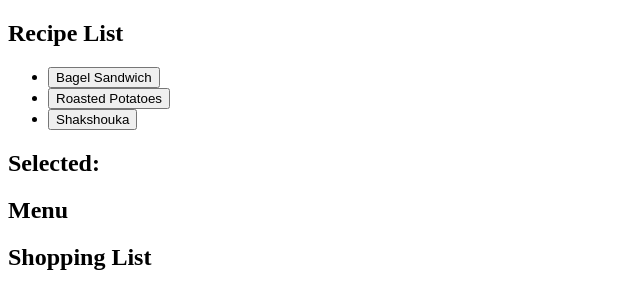
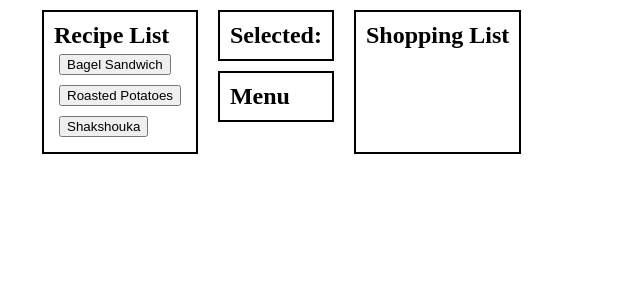
Before and after one commit to joelenehales/meal-planner, a plain HTML site: page index.html in a window 1280 px wide. Shown: the whole page, without its empty margins (0-640 px from the left). Drawn offline with Linux system fonts and the light colour scheme.

Commit message:
Beginning CSS

```diff
--- a/index.html
+++ b/index.html
@@ -4,30 +4,32 @@
     <meta charset="UTF-8">
     <meta name="viewport" content="width=device-width, initial-scale=1.0">
     <title>Meal Maker</title>
-    <!-- <link rel="stylesheet" href="./style.css"> -->
+    <link rel="stylesheet" href="./style.css">
 </head>
 <body onload="displayRecipes();">
 
-    <div>
+    <section>
         <h2>Recipe List</h2>
         <ul id="recipe-list"></ul>
+    </section>
+
+    <div>
+        <section>
+            <h2>Selected: </h2>
+            <div id="selected-recipe"></div>
+            <button id="add-button" style="display: none" disabled>Add to menu</button>
+        </section>
+
+        <section>
+            <h2>Menu</h2>
+            <ul id="menu-list"></ul>
+        </section>
     </div>
 
-    <div>
-        <h2>Selected: </h2>
-        <div id="selected-recipe"></div>
-        <button id="add-button" style="display: none" disabled>Add to menu</button>
-    </div>
-
-    <div>
-        <h2>Menu</h2>
-        <ul id="menu-list"></ul>
-    </div>
-
-    <div>
+    <section>
         <h2>Shopping List</h2>
         <ul id="shopping-list"></ul>
-    </div>
+    </section>
 
     <script src="./script.js"></script>
 
--- /dev/null
+++ b/style.css
@@ -0,0 +1,49 @@
+body {
+    display: flex;
+    width: 95vw;
+    margin: auto;  /* Center horizontally on the page */
+}
+
+h1, h2, h3, h4, h5, h6 {
+    margin: 0;
+}
+
+p {
+    margin: 10px 0;
+}
+
+section {
+    margin: 10px;
+    padding: 10px;
+    border: 2px solid black;
+}
+
+ul { /* Recipe list, Menu, Shopping list */
+    margin: 0;
+    padding-left: 0; /* Remove the indentation for each item by default */
+    display: flex;
+    flex-direction: column;
+    justify-content: space-between;
+}
+
+li {
+    margin: 0;
+    list-style-type: none; /* Remove the bullet points */
+}
+
+#recipe-list li {
+    margin: 5px;
+}
+
+#menu-list li {  /* Menu item text and remove button */
+    display: flex;
+    justify-content: space-between;
+}
+
+#menu-list p {
+    margin-right: 5px;
+}
+
+#menu-list button {
+    margin-left: 5px;
+}
```
